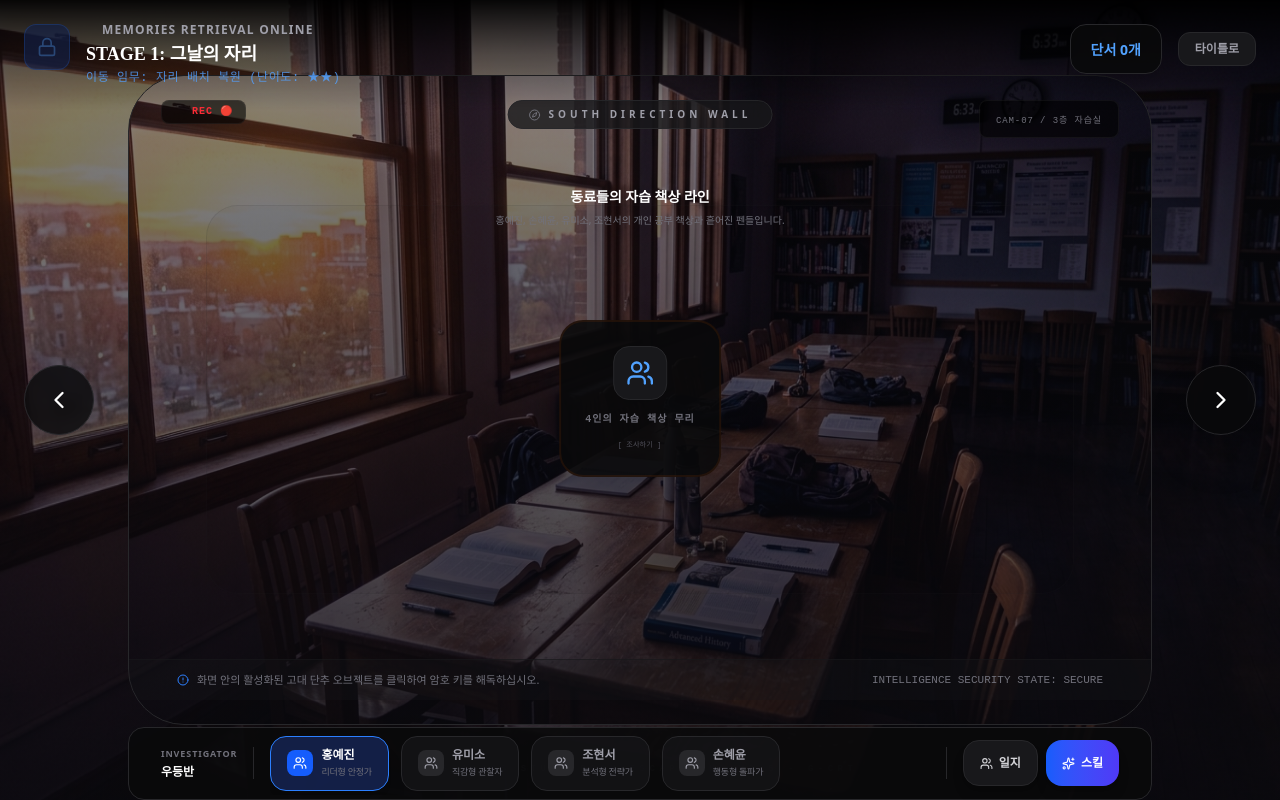
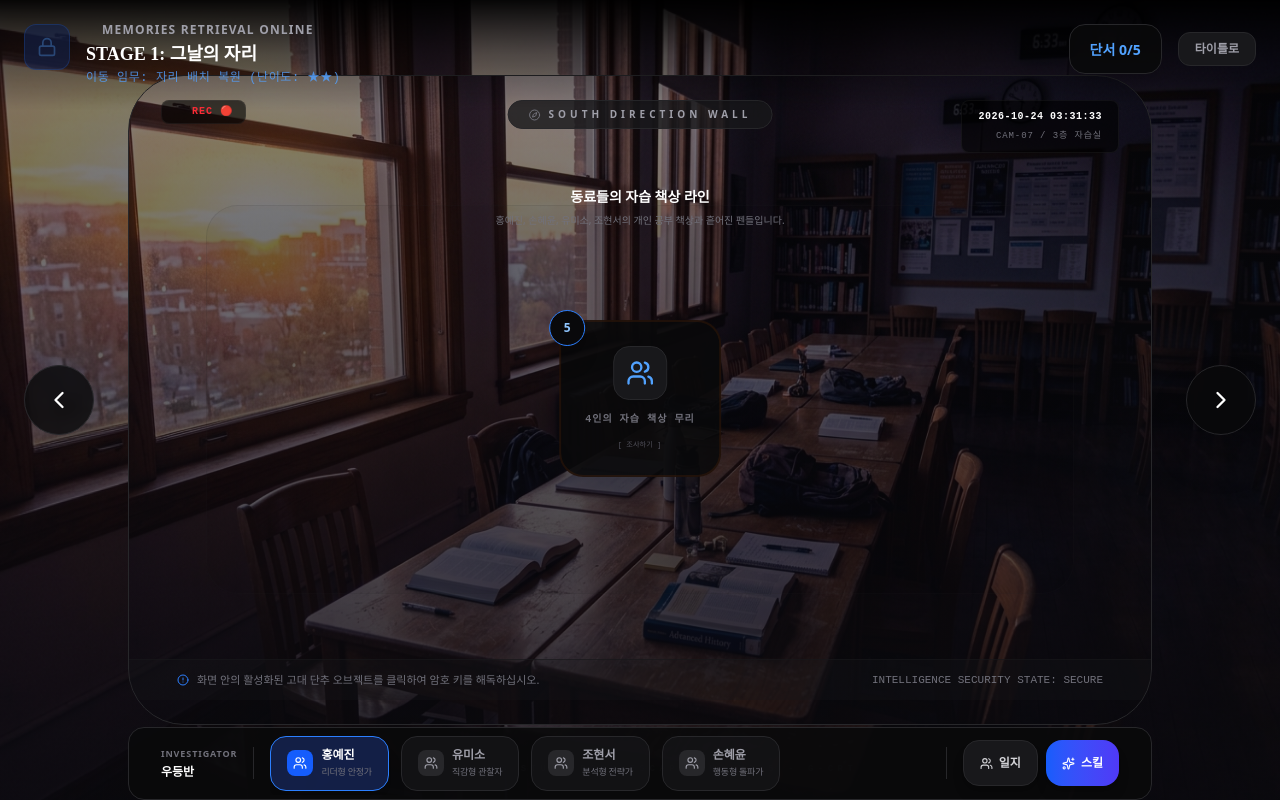
Before and after one commit to 2292001-design/-, a React (Vite) app: page / in a window 1280 px wide. Both pictures are taken after a click on the button "자습실로 들어가기". Built offline with nearby package versions, Linux system fonts and the light colour scheme.

Commit message:
Update MainRoomScene.tsx

```diff
--- a/src/components/MainRoomScene.tsx
+++ b/src/components/MainRoomScene.tsx
@@ -3,7 +3,7 @@
  * SPDX-License-Identifier: Apache-2.0
  */
 
-import React from 'react';
+import React, { useEffect, useState } from 'react';
 import { motion, AnimatePresence } from 'motion/react';
 import {
   Search,
@@ -36,7 +36,6 @@ interface MainRoomSceneProps {
   setMessage: (val: string) => void;
   showSkillHint: boolean;
   setShowSkillHint: (val: boolean) => void;
-  cctvTime: string;
   glitchActive: boolean;
   rotate: (dir: 'LEFT' | 'RIGHT') => void;
   useCharacterSkill: () => void;
@@ -59,7 +58,6 @@ export default function MainRoomScene({
   setMessage,
   showSkillHint,
   setShowSkillHint,
-  cctvTime,
   glitchActive,
   rotate,
   useCharacterSkill,
@@ -72,6 +70,28 @@ export default function MainRoomScene({
 }: MainRoomSceneProps) {
 
   const currentStage = stages[state.currentStageIdx] || stages[stages.length - 1];
+  const CctvClock = () => {
+    const [time, setTime] = useState('2026-10-24 03:31:31');
+
+    useEffect(() => {
+      const baseTime = new Date('2026-10-24T03:31:31');
+      const interval = window.setInterval(() => {
+        baseTime.setSeconds(baseTime.getSeconds() + 1);
+        const yy = baseTime.getFullYear();
+        const mm = String(baseTime.getMonth() + 1).padStart(2, '0');
+        const dd = String(baseTime.getDate()).padStart(2, '0');
+        const hh = String(baseTime.getHours()).padStart(2, '0');
+        const min = String(baseTime.getMinutes()).padStart(2, '0');
+        const ss = String(baseTime.getSeconds()).padStart(2, '0');
+        setTime(`${yy}-${mm}-${dd} ${hh}:${min}:${ss}`);
+      }, 1000);
+
+      return () => window.clearInterval(interval);
+    }, []);
+
+    return <span className="font-extrabold tracking-wider text-white">{time}</span>;
+  };
+
 
   const getDirectionStyle = (dir: Direction) => {
     const baseGradient = 'linear-gradient(to bottom, rgba(10, 10, 15, 0.45), rgba(10, 10, 15, 0.82))';
@@ -178,6 +198,17 @@ export default function MainRoomScene({
   const alreadySolved =
     activeObjectStageId !== null && state.solvedStages.includes(activeObjectStageId);
 
+  const solvedStageCount = stages.filter(stage => state.solvedStages.includes(stage.id)).length;
+  const allStagesSolved = stages.every(stage => state.solvedStages.includes(stage.id));
+
+  const getObjectStageInfo = (objectId: string) => {
+    const stageId = objectToStageId[objectId];
+    return {
+      stageId,
+      solved: typeof stageId === 'number' && state.solvedStages.includes(stageId),
+    };
+  };
+
   return (
     <div
   className="min-h-screen text-zinc-200 font-sans selection:bg-indigo-500/30 overflow-hidden relative"
@@ -208,7 +239,7 @@ export default function MainRoomScene({
 
   <div className="px-5 py-3 bg-zinc-950/90 border border-zinc-800 rounded-2xl shadow-xl">
     <span className="text-sm font-black text-blue-400">
-      단서 {state.inventory.length}개
+      단서 {solvedStageCount}/{stages.length}
     </span>
   </div>
 
@@ -276,7 +307,7 @@ export default function MainRoomScene({
           </div>
 
           <div className="absolute top-6 right-8 flex flex-col items-end gap-1 z-20 select-none bg-black/60 px-4 py-2 rounded-lg border border-white/5 font-mono text-[10px] text-zinc-400">
-            <span className="font-extrabold tracking-wider text-white">{cctvTime}</span>
+            <CctvClock />
             <span className="text-[9px] text-zinc-500 tracking-widest mt-0.5">CAM-07 / 3층 자습실</span>
           </div>
 
@@ -308,13 +339,20 @@ export default function MainRoomScene({
                 </div>
 
                 {/* Overlaid Interaction buttons inside the screen */}
-                {currentWall.objects.map(obj => (
+                {currentWall.objects.map(obj => {
+                  const stageInfo = getObjectStageInfo(obj.id);
+
+                  return (
                   <motion.button
                     key={obj.id}
                     id={`obj-btn-${obj.id}`}
                     whileHover={{ scale: 1.05, y: -4 }}
                     whileTap={{ scale: 0.98 }}
-                    onClick={() => setState(prev => ({ ...prev, inspectingObject: obj.id }))}
+                    onClick={(event) => {
+                      event.preventDefault();
+                      event.stopPropagation();
+                      setState(prev => ({ ...prev, inspectingObject: obj.id }));
+                    }}
                     className={`absolute p-6 flex flex-col items-center justify-center gap-3 rounded-3xl border-2 bg-zinc-950/90 shadow-2xl cursor-pointer group transition-all ${obj.theme}`}
                     style={{
                       top: obj.pos.top,
@@ -324,14 +362,20 @@ export default function MainRoomScene({
                       transform: 'translateX(-50%)'
                     }}
                   >
+                    <div className={`absolute -top-3 -left-3 w-9 h-9 rounded-full border flex items-center justify-center text-xs font-black shadow-xl ${stageInfo.solved ? 'bg-green-950 border-green-600 text-green-300' : 'bg-zinc-950 border-blue-500 text-blue-300'}`}>
+                      {stageInfo.stageId}
+                    </div>
                     <div className="relative p-3 bg-zinc-900 border border-zinc-800 rounded-2xl group-hover:bg-blue-950 group-hover:border-blue-500/30 transition-all text-blue-400">
                       {renderIcon(obj.iconType)}
                       <span className="absolute -top-1 -right-1 w-2.5 h-2.5 bg-blue-500 rounded-full animate-ping" />
                     </div>
                     <span className="text-[10px] font-black tracking-widest text-zinc-500 transition-colors group-hover:text-white uppercase font-mono whitespace-nowrap">{obj.label}</span>
-                    <span className="text-[8px] text-zinc-600 font-mono scale-90 group-hover:text-blue-400 transition-all">[ 조사하기 ]</span>
+                    <span className={`text-[8px] font-mono scale-90 transition-all ${stageInfo.solved ? 'text-green-400' : 'text-zinc-600 group-hover:text-blue-400'}`}>
+                      {stageInfo.solved ? '[ 해결 완료 ]' : '[ 조사하기 ]'}
+                    </span>
                   </motion.button>
-                ))}
+                  );
+                })}
 
                 <div className="h-6 w-full" />
               </motion.div>
@@ -350,7 +394,7 @@ export default function MainRoomScene({
 
         {/* Final Escape Ending Choice Window */}
         <AnimatePresence>
-          {state.ending === null && state.currentStageIdx >= stages.length && (
+          {state.ending === null && allStagesSolved && !state.activeDialogue && (
             <motion.div
               key="exit-scheme" initial={{ opacity: 0 }} animate={{ opacity: 1 }} exit={{ opacity: 0 }}
               className="fixed inset-0 z-50 flex flex-col items-center justify-center bg-black/95 p-12 text-center space-y-12 scanline-overlay"
@@ -398,7 +442,11 @@ export default function MainRoomScene({
             <button
               key={char.id}
               id={`panel-char-${char.id}`}
-              onClick={() => setState(prev => ({ ...prev, selectedCharacterId: char.id }))}
+              onClick={(event) => {
+                event.preventDefault();
+                event.stopPropagation();
+                setState(prev => ({ ...prev, selectedCharacterId: char.id }));
+              }}
               className={`px-4 py-3 rounded-2xl border transition-all flex items-center gap-2 text-left shrink-0 cursor-pointer
                 ${state.selectedCharacterId === char.id
                   ? 'bg-blue-950/80 border-blue-500 text-white shadow-xl'
@@ -421,7 +469,9 @@ export default function MainRoomScene({
             <div className="flex gap-2 shrink-0">
               <button
                 id="doc-view-btn"
-                onClick={() => {
+                onClick={(event) => {
+                  event.preventDefault();
+                  event.stopPropagation();
                   const char = characters.find(c => c.id === state.selectedCharacterId);
                   if (char) setInspectingCharacter(char);
                 }}
@@ -432,7 +482,11 @@ export default function MainRoomScene({
               </button>
               <button
                 id="skill-trigger-btn"
-                onClick={useCharacterSkill}
+                onClick={(event) => {
+                  event.preventDefault();
+                  event.stopPropagation();
+                  useCharacterSkill();
+                }}
                 className="px-4 py-3.5 bg-gradient-to-r from-blue-600 to-indigo-600 hover:from-blue-500 hover:to-indigo-500 text-white text-xs font-extrabold rounded-2xl transition-all shadow-lg flex items-center gap-1.5 active:scale-95 cursor-pointer"
               >
                 <Sparkles size={13} />
@@ -444,10 +498,8 @@ export default function MainRoomScene({
       </div>
 
       {/* Clue/Object click terminal inspection pop-up modal overlay */}
-      <AnimatePresence>
       {state.inspectingObject && (
-          <motion.div
-            initial={{ opacity: 0, scale: 0.95 }} animate={{ opacity: 1, scale: 1 }} exit={{ opacity: 0, scale: 0.95 }}
+        <div
           id="clue-inspection-overlay"
           className="fixed inset-0 z-50 flex items-center justify-center p-8 bg-black/85 backdrop-blur-md"
         >
@@ -455,7 +507,12 @@ export default function MainRoomScene({
               <div className="absolute top-0 inset-x-0 h-1.5 bg-indigo-600 animate-pulse" />
               <button
                 id="inspect-close-btn"
-                onClick={() => { setState(prev => ({ ...prev, inspectingObject: null })); setInput(''); }}
+                onClick={(event) => {
+                  event.preventDefault();
+                  event.stopPropagation();
+                  setState(prev => ({ ...prev, inspectingObject: null }));
+                  setInput('');
+                }}
                 className="absolute top-6 right-6 p-2 bg-zinc-950 border border-zinc-800 rounded-full text-zinc-400 hover:text-white transition-all cursor-pointer"
               >
                 <ArrowLeft size={18} />
@@ -503,7 +560,9 @@ export default function MainRoomScene({
 
                     <div className="grid grid-cols-2 gap-3">
                       <button
-                        onClick={() => {
+                        onClick={(event) => {
+                          event.preventDefault();
+                          event.stopPropagation();
                           setState(prev => ({
                             ...prev,
                             inspectingObject: null,
@@ -516,7 +575,11 @@ export default function MainRoomScene({
                       </button>
 
                       <button
-                        onClick={() => onSolve(input)}
+                        onClick={(event) => {
+                          event.preventDefault();
+                          event.stopPropagation();
+                          onSolve(input);
+                        }}
                         className="py-4 bg-gradient-to-r from-blue-600 to-indigo-700 text-white font-black rounded-2xl"
                       >
                         암호 전송
@@ -526,25 +589,29 @@ export default function MainRoomScene({
                 )}
               </div>
             </div>
-          </motion.div>
+        </div>
       )}
-      </AnimatePresence>
 
       {/* Floating Sparkles Skill Guide Banner */}
-      <AnimatePresence>
       {showSkillHint && (
-          <motion.div
-            initial={{ opacity: 0, x: 20 }} animate={{ opacity: 1, x: 0 }} exit={{ opacity: 0, x: 20 }}
-            className="fixed top-24 right-6 z-50 p-6 bg-gradient-to-br from-indigo-700 to-blue-800 text-white rounded-3xl shadow-2xl max-w-sm border border-indigo-500/30"
+        <div className="fixed top-24 right-6 z-50 p-6 bg-gradient-to-br from-indigo-700 to-blue-800 text-white rounded-3xl shadow-2xl max-w-sm border border-indigo-500/30">
+          <button
+            onClick={(event) => {
+              event.preventDefault();
+              event.stopPropagation();
+              setShowSkillHint(false);
+            }}
+            className="absolute top-3 right-3 px-2 py-1 rounded-lg bg-black/20 hover:bg-black/40 text-[10px] font-bold"
           >
-            <div className="flex gap-2 items-center mb-3 select-none">
-              <Sparkles size={16} className="text-amber-400 animate-spin" />
+            닫기
+          </button>
+          <div className="flex gap-2 items-center mb-3 select-none pr-10">
+            <Sparkles size={16} className="text-amber-400" />
             <span className="text-xs font-black uppercase tracking-wider">특수 스킬 발동 ─ 수사 가이드</span>
           </div>
           <p className="text-sm font-medium leading-relaxed font-serif italic text-zinc-100">&quot;{getSkillHint(state.currentStageIdx, state.selectedCharacterId || '')}&quot;</p>
-          </motion.div>
+        </div>
       )}
-      </AnimatePresence>
 
       <footer className="fixed bottom-0 inset-x-0 p-6 text-center text-zinc-800 flex justify-center items-center gap-2 pointer-events-none select-none">
         <CheckCircle2 size={11} />
```
Lines whose indentation alone changed are shown as unchanged.
